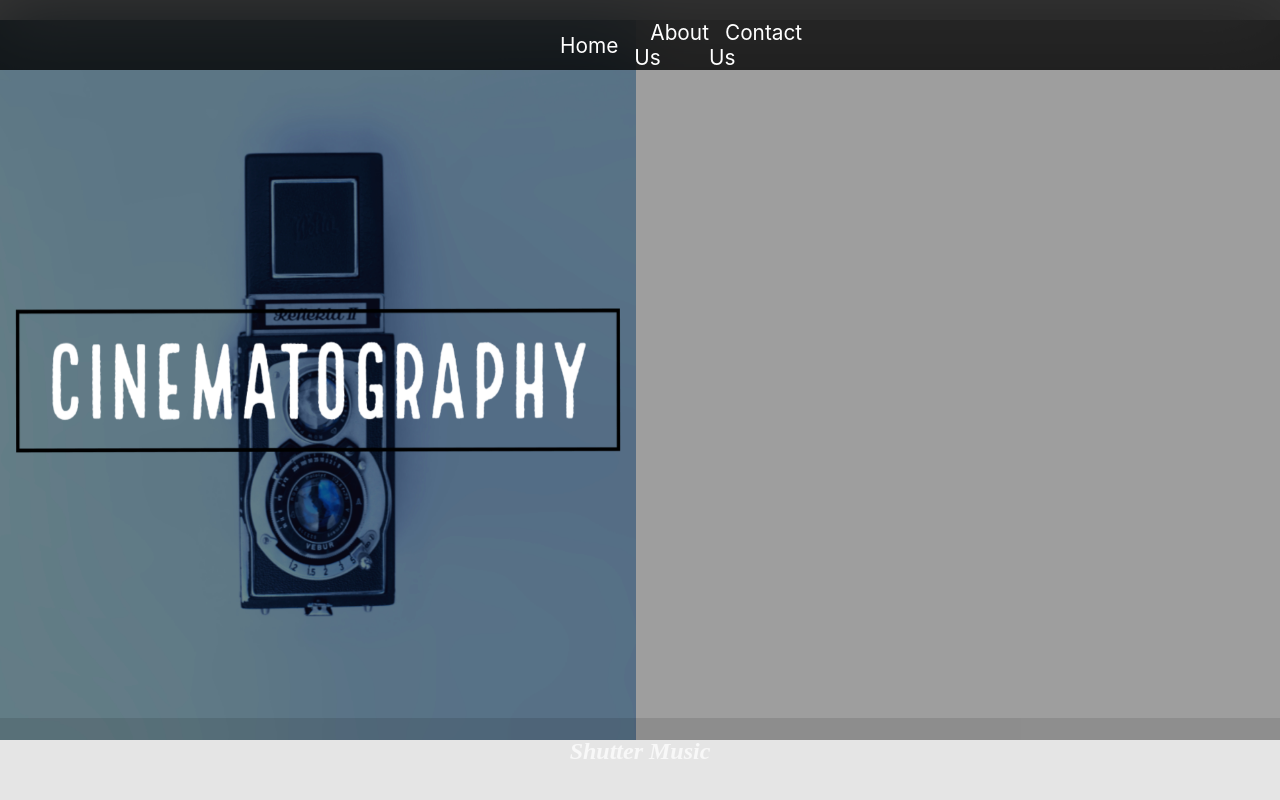
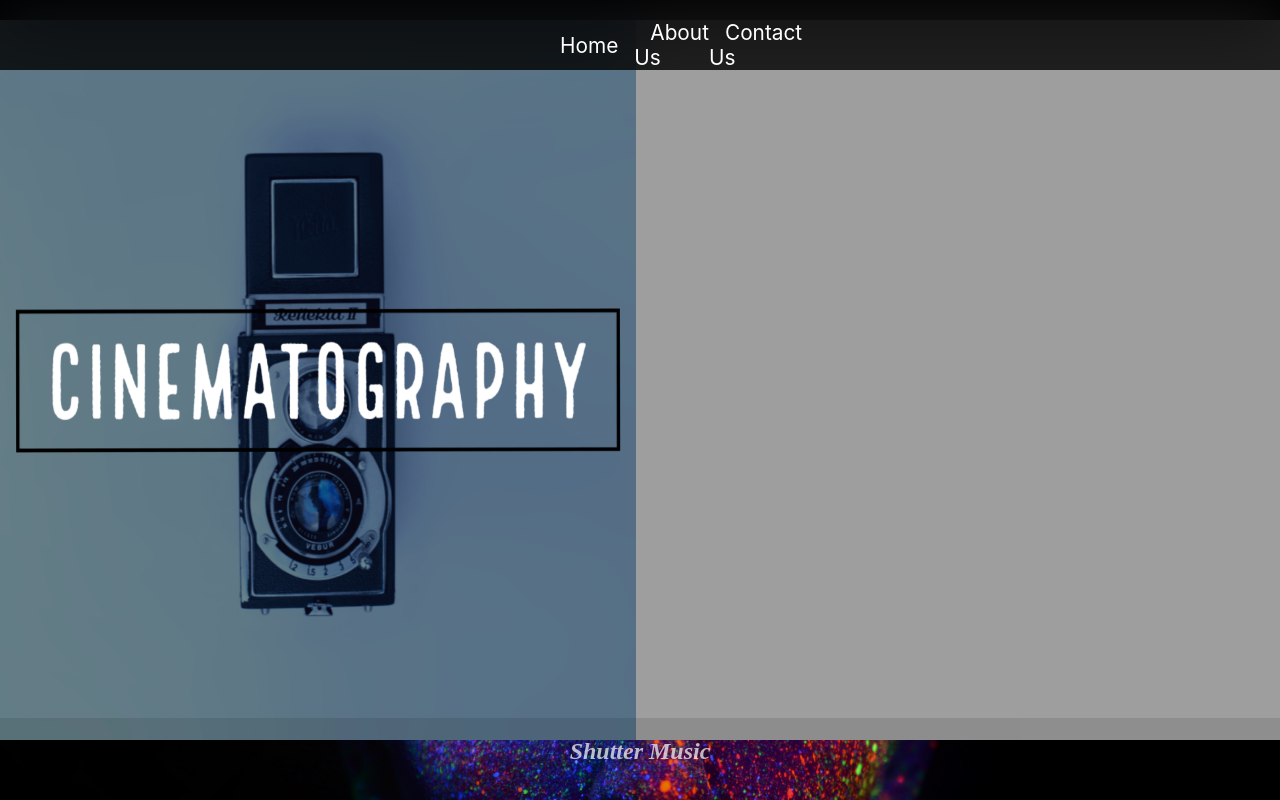
Before and after one commit to Yash-Shrma/static-html-website, a plain HTML site: page index.html in a window 1280 px wide. Drawn offline with Linux system fonts and the light colour scheme; the site is published under a folder, as on GitHub Pages, so addresses that start at the root find nothing.

Commit message:
Update style.css

```diff
--- a/style.css
+++ b/style.css
@@ -81,7 +81,8 @@ header{
 
 body{
     display: flex;
-    background: url("/background.jpg");
+    background-image: url("./background.jpg");
+    background-size:cover;
     background-size: 100%;
     position: relative;
 
```
